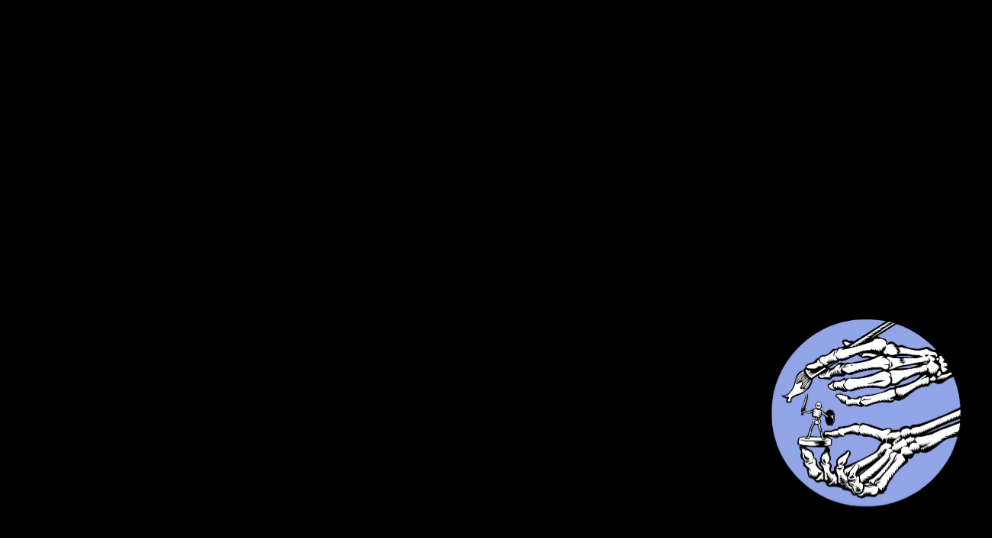
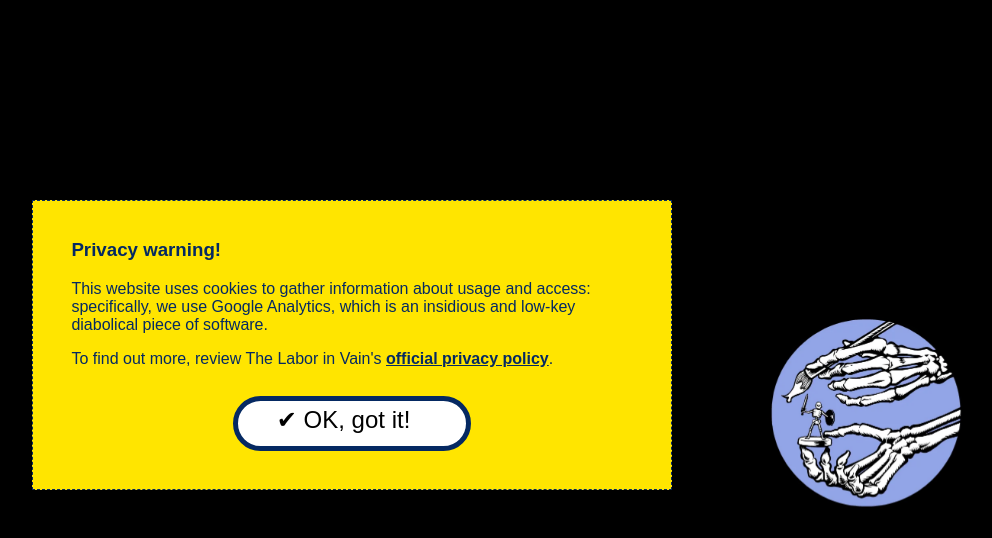
Before and after one commit to theLaborInVain/thelaborinvain_com, a Flask app: page / in a window 1280 px wide. Shown: the part 270-808 px from the top of the page, without its empty margins (288-1280 px from the left). Run offline with Flask 2, Linux system fonts and the light colour scheme; data that the repository does not hold is empty; some libraries are stand-ins or nearby versions.

Commit message:
0.32.149

```diff
--- a/blog/app/routes.py
+++ b/blog/app/routes.py
@@ -338,3 +338,17 @@ def upload_file():
 
     msg = "Uploaded %s files successfully!" % processed
     return flask.redirect(flask.url_for('admin'))
+
+
+@app.context_processor
+def inject_template_scope():
+    """ Injects the consent cookie into scope. """
+    injections = dict()
+
+    def cookies_check():
+        value = flask.request.cookies.get('cookie_consent')
+        return value == 'true'
+
+    injections.update(cookies_check=cookies_check)
+
+    return injections
--- a/blog/app/templates/index.html
+++ b/blog/app/templates/index.html
@@ -49,6 +49,29 @@
             &copy; The Labor in Vain, 2018 - {a ui.curDate|date:'yyyy' a}
         </div>
 
+        {% if cookies_check() %}
+            {# then user has already consented so no requirement for consent banner #}
+        {% else %}
+            <div id="cookieConsentContainer">
+                <h3>Privacy warning!</h3>
+                <p>This website uses cookies to gather information about usage
+                and access: specifically, we use Google Analytics, which is an
+                insidious and low-key diabolical piece of software.</p>
+                <p>To find out more, review The Labor in Vain's
+                <a href="https://thelaborinvain.com/privacy" target="top">
+                    official privacy policy</a>.
+                </p>
+                <button id="cookieConsent">&#10004; OK, got it!</button>
+            </div>
+            <script>
+                var fn = function () {
+                    document.cookie = "cookie_consent=true";
+                    document.getElementById('cookieConsentContainer').hidden = true;
+                };
+                document.getElementById('cookieConsent').onclick = fn;
+            </script>
+        {% endif %}
+
     </body>
 
 
--- a/blog/config.py
+++ b/blog/config.py
@@ -33,7 +33,7 @@ class Config(object):
     KEYWORDS = ['miniatures', 'miniatures painting', 'minis']
     ADMIN_NAME = "Timothy O'Connell"
     ADMIN_EMAIL = 'toconnell@thelaborinvain.com'
-    VERSION = "0.31.149"
+    VERSION = "0.32.149"
     PORT = 8060
     SECRET_KEY = os.environ.get('SECRET_KEY') or str(sys.path)
 #    SECRET_KEY = secrets.token_hex(16)  # this breaks the login cookie
--- a/blog/static/css/style.css
+++ b/blog/static/css/style.css
@@ -51,7 +51,44 @@ a.fancy:visited {
     text-shadow: #000 0 0 0.2em;
     -webkit-font-smoothing: antialiased;
 }
+
+
 #footer {width: 100%; text-align: center; padding-bottom: 0.3vh;  font-size: 2vh; -webkit-text-size-adjust: none;}
+#cookieConsentContainer {
+    font-size: 2.5vh;
+    padding: 3%;
+    padding-bottom: 5%;
+    position: fixed;
+    bottom: 0;
+    left: 0;
+    right: 0;
+    background: #FFE500;
+    color: #052962;
+    border-top: 0.5vw dashed #052962;
+}
+#cookieConsentContainer a {
+    color: #052962;
+    text-decoration: underline;
+    font-weight: bold;
+}
+#cookieConsentContainer h3 {
+    margin-top: 0;
+}
+#cookieConsentContainer button {
+    border: 0.4vw solid #052962;
+    font-size: 1.5em;
+    background: #fff;
+    color: #000;
+    padding: 1%;
+    padding-bottom: 2%;
+    padding-left: 7%;
+    padding-right: 10%;
+    border-radius: 20vw;
+    margin: 0 auto;
+    margin-top: 10%;
+    display: block;
+}
+
 
 .index_about {margin: 1vh; background: #000; color: #fff; }
 .index_about p {padding: 1em; }
@@ -428,6 +465,12 @@ p.published_on {
         width: 20%;
         height: 20%;
     }
+    #cookieConsentContainer {
+        font-size: 2vh;
+    }
+    #cookieConsentContainer button {
+        margin-top: 5%;
+    }
     .post {
         height: 15vh;
     }
@@ -468,6 +511,17 @@ p.published_on {
     }
     #footer {
         font-size: 12pt;
+    }
+    #cookieConsentContainer {
+        font-size: 12pt;
+        left: 25%;
+        right: 25%;
+        bottom: 5%;
+        border: 0.1vw dashed #052962;
+        padding-bottom: 3%;
+    }
+    #cookieConsentContainer button {
+        margin-top: 5%;
     }
     h2.post_year {
         width: 70%;
```
Also changed, not shown: 1 other file.
